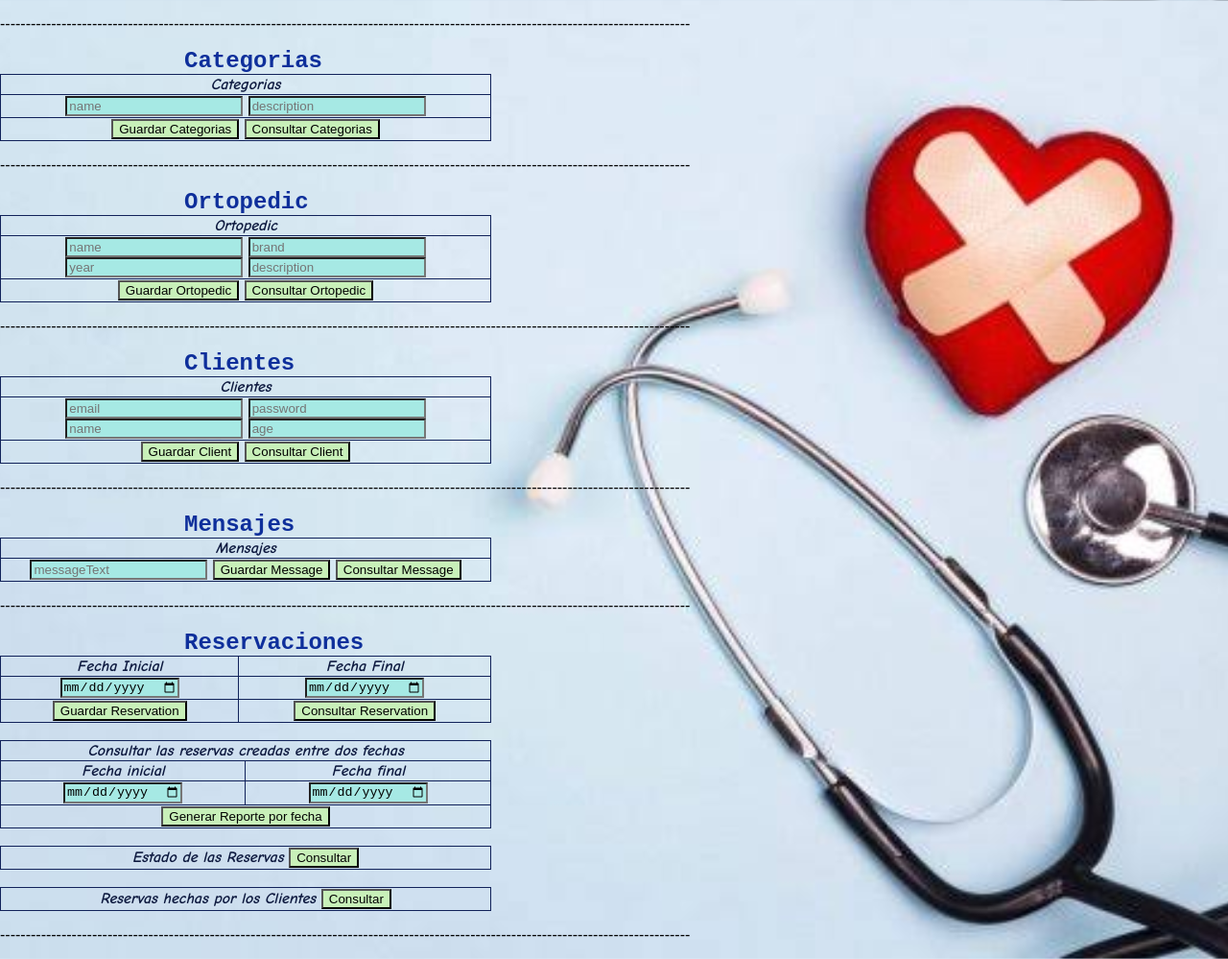
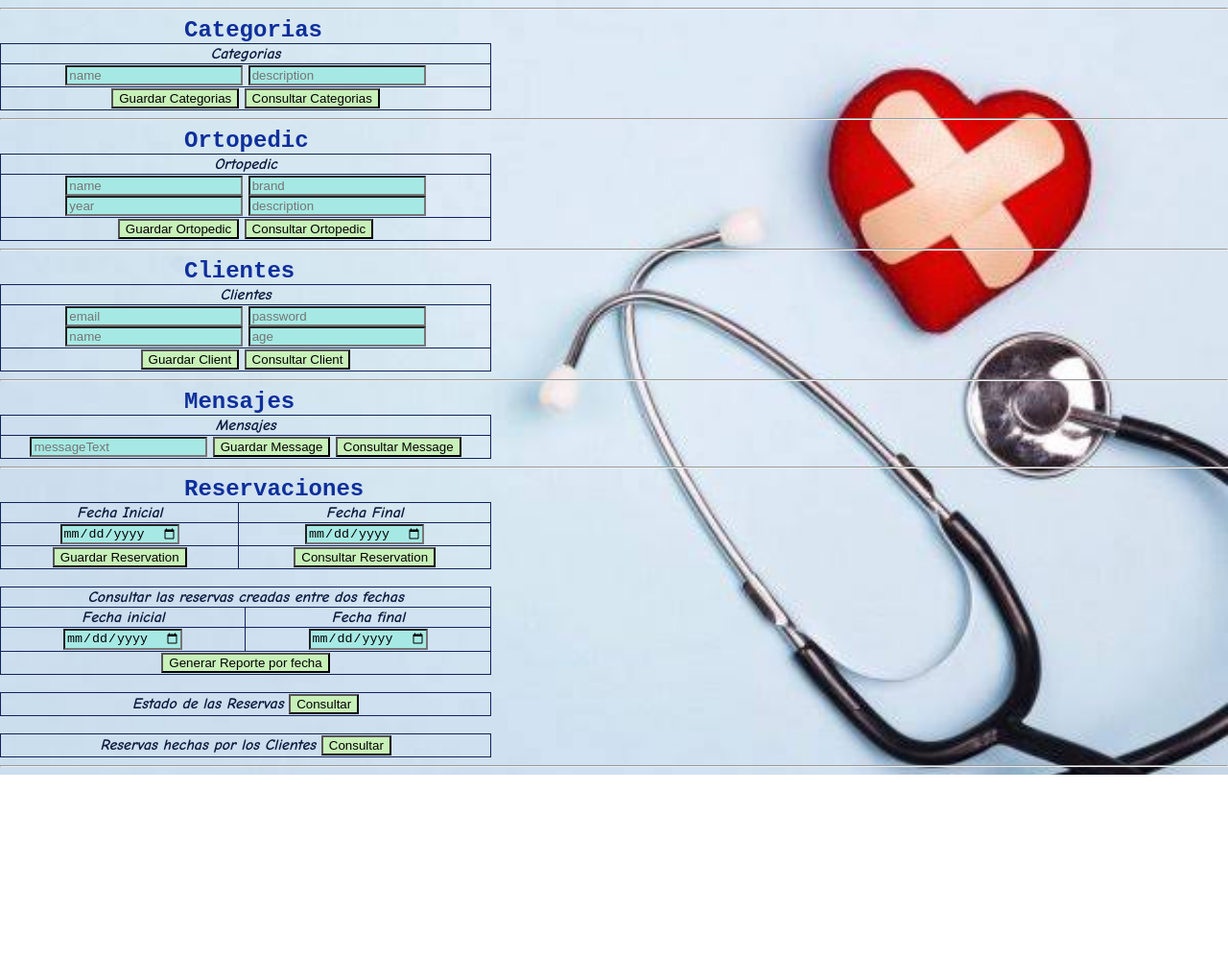
Before and after one commit to Sebastian-Arias/Interfaz-grafica-Reto5, a plain HTML site: page index.html in a window 1280 px wide. Shown: the whole page at 96% size. After the commit the page ends 807 px from the top, so only its background shows below. Drawn offline with nearby package versions, Linux system fonts and the light colour scheme.

Commit message:
Modificaciones complementarias

```diff
--- a/index.html
+++ b/index.html
@@ -15,7 +15,7 @@
 
 <body>
 
-    <p>---------------------------------------------------------------------------------------------------------------------------------------</p>
+    <hr>
 
     <h2> Categorias </h2>
 
@@ -41,8 +41,7 @@
 
     <div id="resultadoCategory"></div>
 
-    <p>---------------------------------------------------------------------------------------------------------------------------------------
-    </p>
+    <hr>
 
     <h2> Ortopedic </h2>
 
@@ -70,8 +69,7 @@
 
     <div id="resultadoOrtopedic"></div>
 
-    <p>---------------------------------------------------------------------------------------------------------------------------------------
-    </p>
+    <hr>
 
     <h2> Clientes </h2>
 
@@ -99,8 +97,7 @@
 
     <div id="resultadoClient"></div>
 
-    <p>---------------------------------------------------------------------------------------------------------------------------------------
-    </p>
+    <hr>
 
     <h2> Mensajes </h2>
 
@@ -122,8 +119,7 @@
 
     <div id="resultadoMessage"></div>
 
-    <p>---------------------------------------------------------------------------------------------------------------------------------------
-    </p>
+    <hr>
 
     <h2> Reservaciones </h2>
 
@@ -193,8 +189,7 @@
 
     <div id="resultadoClientes"></div>
 
-    <p>---------------------------------------------------------------------------------------------------------------------------------------</p>
-
+    <hr>
 </body>
 
 </html>
```
